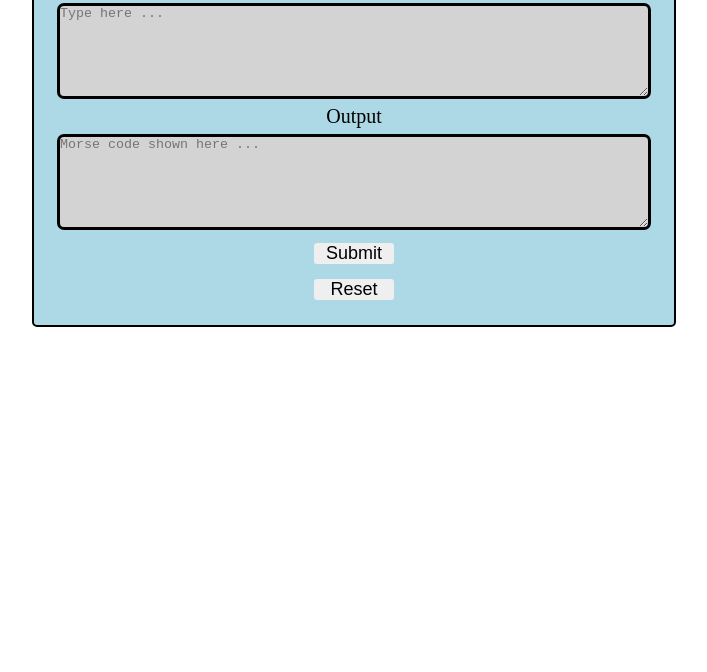
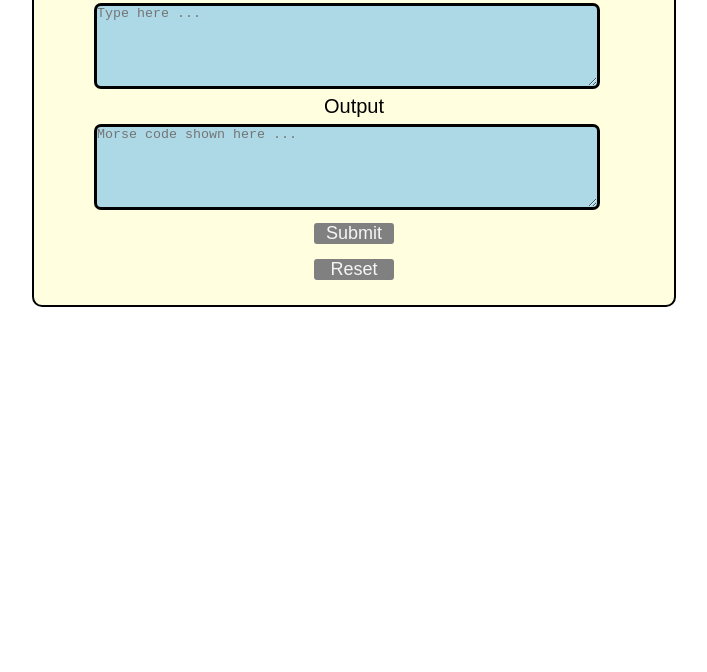
Before and after one commit to kirint93/morse-code, a plain HTML site: page index.html in a window 1280 px wide. Shown: the part 128-800 px from the top of the page, without its empty margins (274-981 px from the left). Drawn offline with Linux system fonts and the light colour scheme.

Commit message:
changed styling

```diff
--- a/main.js
+++ b/main.js
@@ -48,9 +48,9 @@ const sumbitBtn = document.getElementById("submitBtn");
 const  getInput = () => {
 const Input = document.getElementById("inputField").value;
 
-const text = Input.split("");
+const textArray = Input.split("");
 
-const morseCode = text.map(getArrayInput);
+const morseCode = textArray.map(getArrayInput);
 document.getElementById("outputField").value = morseCode.join("")
 };
 
@@ -58,8 +58,3 @@ document.getElementById("outputField").value = morseCode.join("")
 const getArrayInput = Input => {
     return morseCode[Input];
 }
-
-resetBtn.addEventListener("click", function(){
-    document.getElementById("inputField").value = "";
-    document.getElementById("outputField").value = "";
-});
--- a/main.scss
+++ b/main.scss
@@ -11,8 +11,8 @@
     margin: 40px 300px;
     padding: 20px;
     border: 2px solid black;
-    border-radius: 5px;
-    background-color: lightblue;
+    border-radius: 10px;
+    background-color: lightyellow;
 
 
 
@@ -25,6 +25,8 @@ h1 {
 label {
     text-align: center;
     font-size: 20px;
+    font-family: Arial, Helvetica, sans-serif;
+
     color: black;
 }
 
@@ -36,13 +38,17 @@ button {
     align-self: center;
     border: 8px;
     border-radius: 3px;
+    color: whitesmoke;
+    background-color: grey;
 }
 
 textarea {
-height: 90px;
+height: 80px;
+width: 500px;
+margin-left: 40px;
  border-radius: 7px;
  border: 3px solid black;
- background-color: lightgrey;
+ background-color: lightblue;
 }
 
 }
```
Also changed, not shown: main.css, 1 other file.
